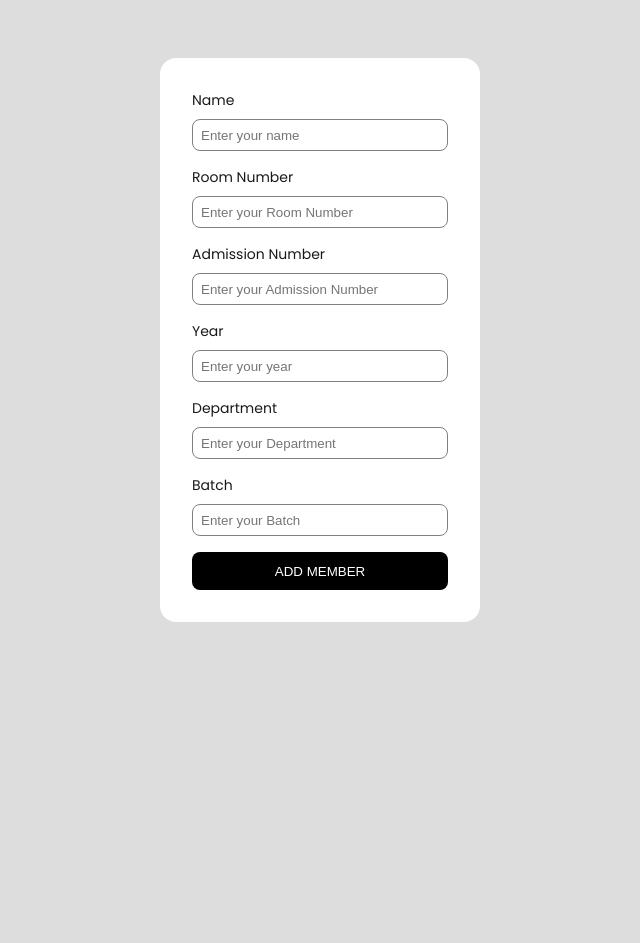
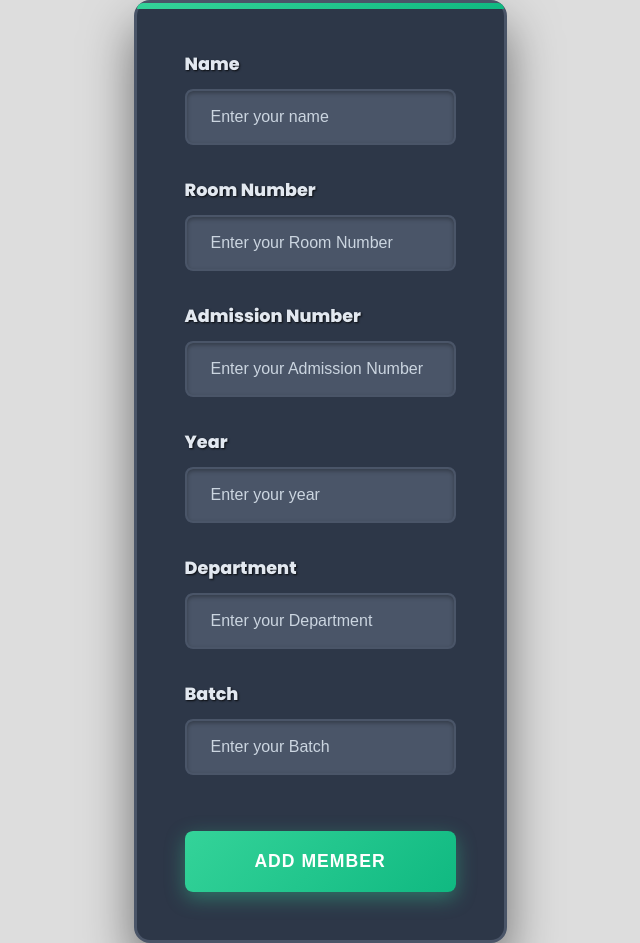
Before and after one commit to sanjay-sudheer/MessApp, a React (Vite) app in the folder frontend/: page /AdminAddingSection in a window 1280 px wide. Shown: the whole page, without its empty margins (320-960 px from the left). Before the commit the page ends 800 px from the top, so only its background shows below. Built offline with nearby package versions, Linux system fonts and the light colour scheme; sample sign-in values are in the browser's storage.

Commit message:
admin redesugn

```diff
--- a/frontend/src/AdminEditingFeatures/adminAdding/adminAdding.css
+++ b/frontend/src/AdminEditingFeatures/adminAdding/adminAdding.css
@@ -1,34 +1,205 @@
-.editingSection{
-      width: 20rem;
+/* Modern Dark Theme Admin Adding Form */
+* {
+  margin: 0;
+  padding: 0;
+  box-sizing: border-box;
+}
+
+.outerContainer {
+  min-height: 100vh;
+  background: linear-gradient(135deg, #1a202c 0%, #2d3748 100%);
+  color: #f7fafc;
+  font-family: 'Inter', -apple-system, BlinkMacSystemFont, 'Segoe UI', Roboto, Oxygen, Ubuntu, Cantarell, sans-serif;
+  display: flex;
+  justify-content: center;
+  align-items: center;
+  padding: 2rem;
+}
+
+.editingSection {
+  width: 100%;
+  max-width: 32rem;
   display: flex;
   flex-direction: column;
-      padding: 2rem;
-      border-radius: 1rem;
-      background-color: white;
+  padding: 3rem;
+  border-radius: 16px;
+  background: #2d3748;
+  border: 3px solid #4a5568;
+  box-shadow: 0 25px 50px rgba(0, 0, 0, 0.5);
+  position: relative;
 }
-.editingSection label{
-      opacity: .9;
-      font-size: 14px;
-      margin-bottom: .5rem;
+
+.editingSection::before {
+  content: '';
+  position: absolute;
+  top: 0;
+  left: 0;
+  right: 0;
+  height: 6px;
+  background: linear-gradient(135deg, #667eea, #764ba2);
+  border-radius: 16px 16px 0 0;
 }
-.editingSection input{
-      height: 2rem;
-      border:1px solid grey;
-      border-radius: .5rem;
-      padding-left: .5rem;
-      margin-bottom: 1rem;
+
+.formTitle {
+  font-size: 2.5rem;
+  font-weight: 900;
+  margin-bottom: 2.5rem;
+  text-align: center;
+  color: #ffffff;
+  text-shadow: 2px 2px 4px rgba(0, 0, 0, 0.8);
+  letter-spacing: -0.02em;
 }
-.editingSection button{
+
+.editingSection label {
+  font-size: 1.1rem;
+  font-weight: 800;
+  color: #e2e8f0;
+  margin-bottom: 0.75rem;
+  display: block;
+  text-shadow: 1px 1px 2px rgba(0, 0, 0, 0.8);
+}
+
+.editingSection input,
+.editingSection select {
+  height: 3.5rem;
+  border: 2px solid #4a5568;
+  border-radius: 8px;
+  padding: 0 1.5rem;
+  margin-bottom: 2rem;
+  background: #4a5568;
+  color: #ffffff;
+  font-size: 1rem;
+  font-weight: 600;
+  outline: none;
+  transition: all 0.3s ease;
+  width: 100%;
+  box-shadow: inset 0 2px 4px rgba(0, 0, 0, 0.3);
+}
+
+.editingSection input:focus,
+.editingSection select:focus {
+  border-color: #667eea;
+  box-shadow: 0 0 0 3px rgba(102, 126, 234, 0.5), inset 0 2px 4px rgba(0, 0, 0, 0.3);
+  background: #5a67d8;
+  transform: translateY(-1px);
+}
+
+.editingSection input::placeholder {
+  color: #cbd5e0;
+  font-weight: 500;
+}
+
+.editingSection select option {
+  background: #2d3748;
+  color: #ffffff;
+  padding: 1rem;
+  border: none;
+}
+
+.editingSection button {
   display: flex;
-      flex-direction: column;
   justify-content: center;
   align-items: center;
   width: 100%;
-      background-color: black;
+  background: linear-gradient(135deg, #667eea 0%, #764ba2 100%);
   border: none;
-      color: white;
-      padding: .7rem;
-      border-radius: .5rem;
+  color: #ffffff;
+  padding: 1.25rem 2rem;
+  border-radius: 8px;
   cursor: pointer;
+  font-size: 1.1rem;
+  font-weight: 700;
   text-transform: uppercase;
+  letter-spacing: 1px;
+  transition: all 0.3s ease;
+  box-shadow: 0 6px 20px rgba(102, 126, 234, 0.4);
+  margin-top: 1.5rem;
 }
+
+.editingSection button:hover {
+  transform: translateY(-4px);
+  box-shadow: 0 10px 30px rgba(102, 126, 234, 0.6);
+  background: linear-gradient(135deg, #5a67d8 0%, #6b46c1 100%);
+}
+
+.editingSection button:active {
+  transform: translateY(-2px);
+}
+
+.editingSection button:disabled {
+  opacity: 0.5;
+  cursor: not-allowed;
+  transform: none;
+  box-shadow: 0 4px 15px rgba(102, 126, 234, 0.2);
+}
+
+/* Back button or secondary actions */
+.secondaryButton {
+  background: #4a5568 !important;
+  color: #ffffff !important;
+  border: 2px solid #718096 !important;
+  margin-top: 1rem !important;
+}
+
+.secondaryButton:hover {
+  background: #718096 !important;
+  color: #ffffff !important;
+  transform: translateY(-2px) !important;
+  box-shadow: 0 6px 20px rgba(113, 128, 150, 0.4) !important;
+}
+
+/* Error and success states */
+.inputError {
+  border-color: #f56565 !important;
+  box-shadow: 0 0 0 3px rgba(245, 101, 101, 0.3) !important;
+  background: #fc8181 !important;
+}
+
+.inputSuccess {
+  border-color: #48bb78 !important;
+  box-shadow: 0 0 0 3px rgba(72, 187, 120, 0.3) !important;
+  background: #68d391 !important;
+}
+
+.errorMessage {
+  color: #fed7d7;
+  font-size: 0.9rem;
+  font-weight: 600;
+  margin-top: -1.5rem;
+  margin-bottom: 1rem;
+  padding: 0.5rem;
+  background: rgba(245, 101, 101, 0.2);
+  border-radius: 4px;
+}
+
+.successMessage {
+  color: #c6f6d5;
+  font-size: 0.9rem;
+  font-weight: 600;
+  margin-top: -1.5rem;
+  margin-bottom: 1rem;
+  padding: 0.5rem;
+  background: rgba(72, 187, 120, 0.2);
+  border-radius: 4px;
+}
+
+/* Responsive design */
+@media (max-width: 768px) {
+  .outerContainer {
+    padding: 1rem;
+  }
+
+  .editingSection {
+    padding: 2rem;
+    max-width: 100%;
+  }
+
+  .formTitle {
+    font-size: 1.5rem;
+  }
+
+  .editingSection input,
+  .editingSection select {
+    height: 2.5rem;
+  }
+}
--- a/frontend/src/AdminEditingFeatures/adminEditing/adminEditing.css
+++ b/frontend/src/AdminEditingFeatures/adminEditing/adminEditing.css
@@ -1,34 +1,216 @@
-.editingSection{
-      width: 20rem;
+/* Modern Dark Theme Admin Editing Form */
+* {
+  margin: 0;
+  padding: 0;
+  box-sizing: border-box;
+}
+
+.outerContainer {
+  min-height: 100vh;
+  background: linear-gradient(135deg, #1a202c 0%, #2d3748 100%);
+  color: #f7fafc;
+  font-family: 'Inter', -apple-system, BlinkMacSystemFont, 'Segoe UI', Roboto, Oxygen, Ubuntu, Cantarell, sans-serif;
+  display: flex;
+  justify-content: center;
+  align-items: center;
+  padding: 2rem;
+}
+
+.editingSection {
+  width: 100%;
+  max-width: 32rem;
   display: flex;
   flex-direction: column;
-      padding: 2rem;
-      border-radius: 1rem;
-      background-color: white;
+  padding: 3rem;
+  border-radius: 16px;
+  background: #2d3748;
+  border: 3px solid #4a5568;
+  box-shadow: 0 25px 50px rgba(0, 0, 0, 0.5);
+  position: relative;
 }
-.editingSection label{
-      opacity: .9;
-      font-size: 14px;
-      margin-bottom: .5rem;
+
+.editingSection::before {
+  content: '';
+  position: absolute;
+  top: 0;
+  left: 0;
+  right: 0;
+  height: 6px;
+  background: linear-gradient(135deg, #34d399, #10b981);
+  border-radius: 16px 16px 0 0;
 }
-.editingSection input{
-      height: 2rem;
-      border:1px solid grey;
-      border-radius: .5rem;
-      padding-left: .5rem;
-      margin-bottom: 1rem;
+
+.formTitle {
+  font-size: 2.5rem;
+  font-weight: 900;
+  margin-bottom: 2.5rem;
+  text-align: center;
+  color: #ffffff;
+  text-shadow: 2px 2px 4px rgba(0, 0, 0, 0.8);
+  letter-spacing: -0.02em;
 }
-.editingSection button{
+
+.editingSection label {
+  font-size: 1.1rem;
+  font-weight: 800;
+  color: #e2e8f0;
+  margin-bottom: 0.75rem;
+  display: block;
+  text-shadow: 1px 1px 2px rgba(0, 0, 0, 0.8);
+}
+
+.editingSection input,
+.editingSection select {
+  height: 3.5rem;
+  border: 2px solid #4a5568;
+  border-radius: 8px;
+  padding: 0 1.5rem;
+  margin-bottom: 2rem;
+  background: #4a5568;
+  color: #ffffff;
+  font-size: 1rem;
+  font-weight: 600;
+  outline: none;
+  transition: all 0.3s ease;
+  width: 100%;
+  box-shadow: inset 0 2px 4px rgba(0, 0, 0, 0.3);
+}
+
+.editingSection input:focus,
+.editingSection select:focus {
+  border-color: #34d399;
+  box-shadow: 0 0 0 3px rgba(52, 211, 153, 0.5), inset 0 2px 4px rgba(0, 0, 0, 0.3);
+  background: #10b981;
+  transform: translateY(-1px);
+}
+
+.editingSection input::placeholder {
+  color: #cbd5e0;
+  font-weight: 500;
+}
+
+.editingSection select option {
+  background: #2d3748;
+  color: #ffffff;
+  padding: 1rem;
+  border: none;
+}
+
+.editingSection button {
   display: flex;
-      flex-direction: column;
   justify-content: center;
   align-items: center;
   width: 100%;
-      background-color: black;
+  background: linear-gradient(135deg, #34d399 0%, #10b981 100%);
   border: none;
-      color: white;
-      padding: .7rem;
-      border-radius: .5rem;
+  color: #ffffff;
+  padding: 1.25rem 2rem;
+  border-radius: 8px;
   cursor: pointer;
+  font-size: 1.1rem;
+  font-weight: 700;
   text-transform: uppercase;
+  letter-spacing: 1px;
+  transition: all 0.3s ease;
+  box-shadow: 0 6px 20px rgba(52, 211, 153, 0.4);
+  margin-top: 1.5rem;
 }
+
+.editingSection button:hover {
+  transform: translateY(-4px);
+  box-shadow: 0 10px 30px rgba(52, 211, 153, 0.6);
+  background: linear-gradient(135deg, #10b981 0%, #059669 100%);
+}
+
+.editingSection button:active {
+  transform: translateY(-2px);
+}
+
+.editingSection button:disabled {
+  opacity: 0.5;
+  cursor: not-allowed;
+  transform: none;
+  box-shadow: 0 4px 15px rgba(52, 211, 153, 0.2);
+}
+
+/* Update/Save button specific styling */
+.updateButton {
+  background: linear-gradient(135deg, #34d399 0%, #10b981 100%) !important;
+  box-shadow: 0 6px 20px rgba(52, 211, 153, 0.4) !important;
+}
+
+.updateButton:hover {
+  background: linear-gradient(135deg, #10b981 0%, #059669 100%) !important;
+  box-shadow: 0 10px 30px rgba(52, 211, 153, 0.6) !important;
+}
+
+/* Cancel or secondary button */
+.secondaryButton {
+  background: #4a5568 !important;
+  color: #ffffff !important;
+  border: 2px solid #718096 !important;
+  margin-top: 1rem !important;
+}
+
+.secondaryButton:hover {
+  background: #718096 !important;
+  color: #ffffff !important;
+  transform: translateY(-2px) !important;
+  box-shadow: 0 6px 20px rgba(113, 128, 150, 0.4) !important;
+}
+
+/* Error and success states */
+.inputError {
+  border-color: #f56565 !important;
+  box-shadow: 0 0 0 3px rgba(245, 101, 101, 0.3) !important;
+  background: #fc8181 !important;
+}
+
+.inputSuccess {
+  border-color: #48bb78 !important;
+  box-shadow: 0 0 0 3px rgba(72, 187, 120, 0.3) !important;
+  background: #68d391 !important;
+}
+
+.errorMessage {
+  color: #fed7d7;
+  font-size: 0.9rem;
+  font-weight: 600;
+  margin-top: -1.5rem;
+  margin-bottom: 1rem;
+  padding: 0.5rem;
+  background: rgba(245, 101, 101, 0.2);
+  border-radius: 4px;
+}
+
+.successMessage {
+  color: #c6f6d5;
+  font-size: 0.9rem;
+  font-weight: 600;
+  margin-top: -1.5rem;
+  margin-bottom: 1rem;
+  padding: 0.5rem;
+  background: rgba(72, 187, 120, 0.2);
+  border-radius: 4px;
+}
+
+/* Responsive design */
+@media (max-width: 768px) {
+  .outerContainer {
+    padding: 1rem;
+  }
+
+  .editingSection {
+    padding: 2rem;
+    max-width: 100%;
+  }
+
+  .formTitle {
+    font-size: 1.5rem;
+  }
+
+  .editingSection input,
+  .editingSection select {
+    height: 2.5rem;
+  }
+}
```
Lines whose indentation alone changed are shown as unchanged.
